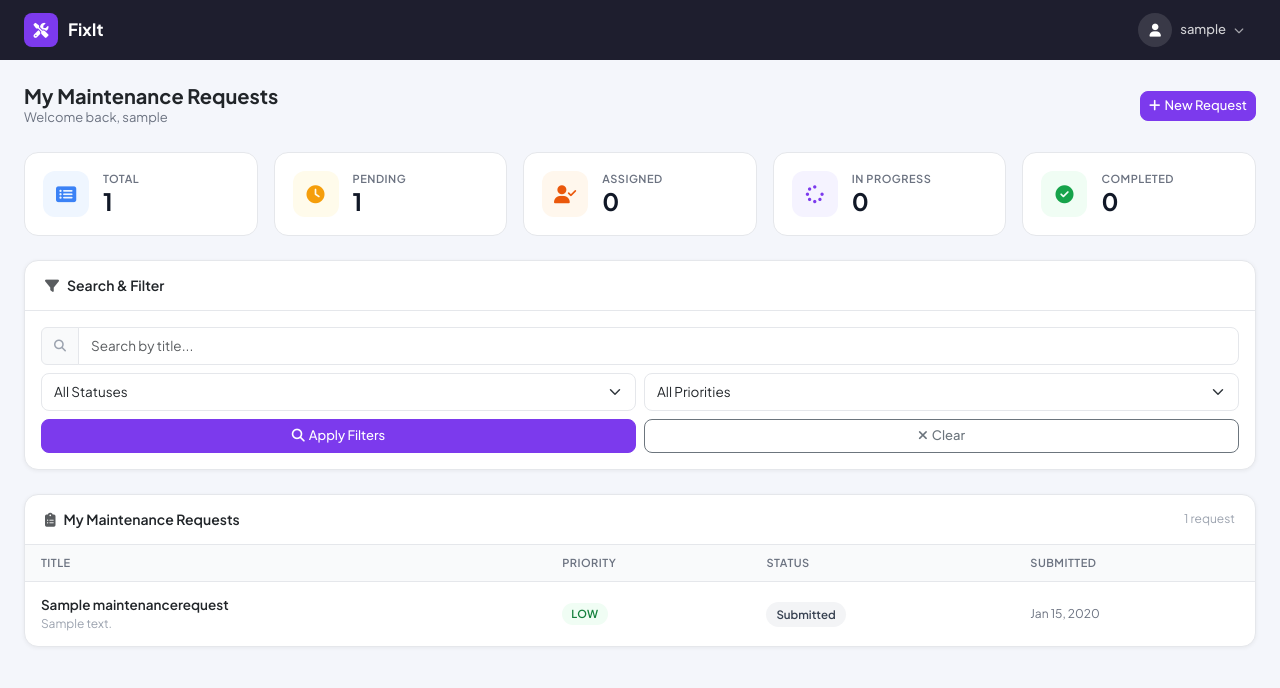
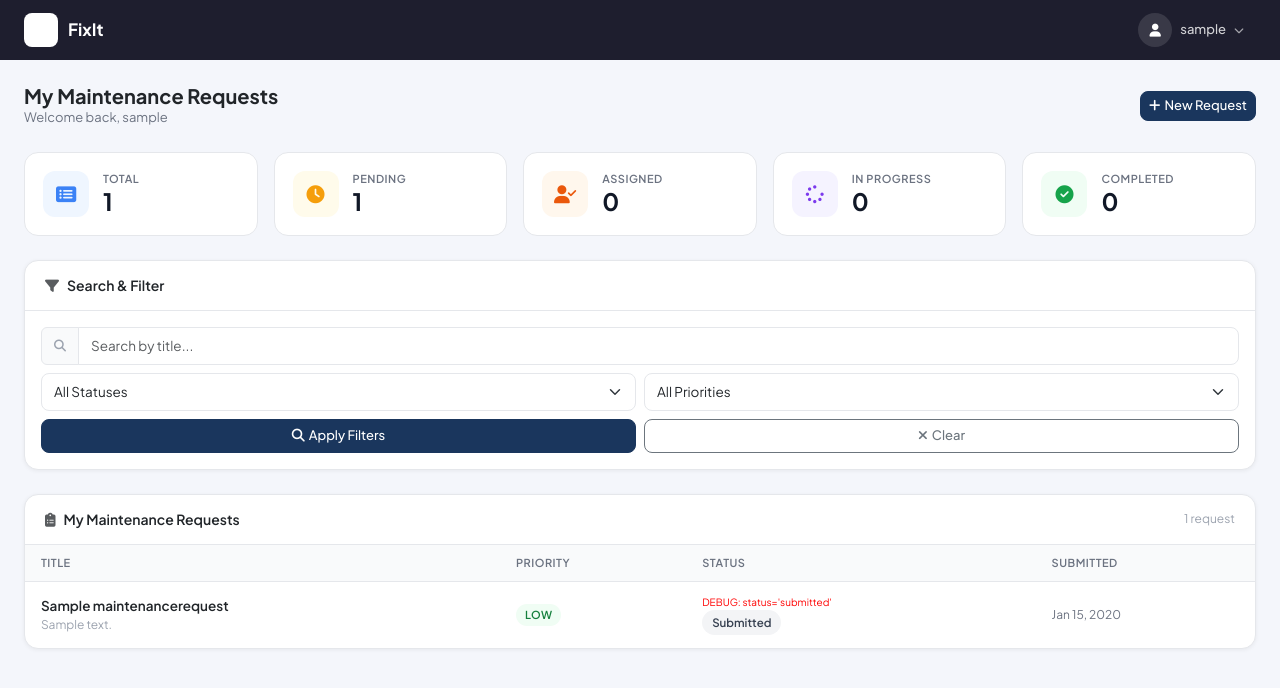
Before and after one commit to gimshaninethmini/apartment_maintainance_system, a Django app: page /dashboard/ in a window 1280 px wide. Shown: the top 688 px of the page. Run offline with Django 5.2, Linux system fonts and the light colour scheme; a user stored in the database is signed in; tables that the repository leaves empty hold one stand-in row (values such as "Sample post").

Commit message:
style: update tenant dashboard buttons to blue

```diff
--- a/templates/maintenance/tenant_dashboard.html
+++ b/templates/maintenance/tenant_dashboard.html
@@ -8,7 +8,7 @@
     <link href="https://cdnjs.cloudflare.com/ajax/libs/font-awesome/6.4.0/css/all.min.css" rel="stylesheet">
     <link href="https://fonts.googleapis.com/css2?family=Plus+Jakarta+Sans:wght@400;500;600;700&display=swap" rel="stylesheet">
     <style>
-        * { box-sizing: border-box; }
+                * { box-sizing: border-box; }
         body { font-family: 'Plus Jakarta Sans', sans-serif; background: #F4F6FB; margin: 0; }
 
         /* ── Navbar ── */
@@ -18,7 +18,7 @@
             justify-content: space-between; position: sticky; top: 0; z-index: 100;
         }
         .nav-brand { display: flex; align-items: center; gap: 10px; color: #fff; font-size: 17px; font-weight: 700; }
-        .nav-brand .brand-icon { width: 34px; height: 34px; background: #7C3AED; border-radius: 8px; display: flex; align-items: center; justify-content: center; font-size: 15px; }
+        .nav-brand .brand-icon { width: 34px; height: 34px; background: #fff; border-radius: 8px; display: flex; align-items: center; justify-content: center; font-size: 15px; }
         .nav-user { display: flex; align-items: center; gap: 10px; }
         .nav-avatar { width: 34px; height: 34px; border-radius: 50%; background: rgba(255,255,255,0.12); color: #fff; font-size: 13px; font-weight: 600; display: flex; align-items: center; justify-content: center; }
         .nav-username { color: rgba(255,255,255,0.8); font-size: 13px; font-weight: 500; }
@@ -71,16 +71,16 @@
 
         /* ── Forms ── */
         .form-control, .form-select { font-size:13.5px; border-radius:8px; border:1px solid #E5E7EB; padding:8px 12px; font-family: 'Plus Jakarta Sans', sans-serif; }
-        .form-control:focus, .form-select:focus { border-color:#7C3AED; box-shadow:0 0 0 3px rgba(124,58,237,0.10); outline:none; }
+        .form-control:focus, .form-select:focus { border-color:#1a365d; box-shadow:0 0 0 3px rgba(26,54,93,0.10); outline:none; }
 
         /* ── Buttons ── */
         .btn { font-size:13px; font-weight:500; border-radius:8px; font-family: 'Plus Jakarta Sans', sans-serif; }
-        .btn-primary { background:#7C3AED; border-color:#7C3AED; color:#fff; }
-        .btn-primary:hover { background:#6D28D9; border-color:#6D28D9; color:#fff; }
+        .btn-primary { background:#1a365d; border-color:#1a365d; color:#fff; }
+        .btn-primary:hover { background:#142c4a; border-color:#142c4a; color:#fff; }
 
         /* ── Pagination ── */
         .page-link { font-size:13px; color:#374151; border-color:#E5E7EB; border-radius:8px !important; margin:0 2px; }
-        .page-item.active .page-link { background:#7C3AED; border-color:#7C3AED; }
+        .page-item.active .page-link { background:#1a365d; border-color:#1a365d; }
 
         /* ── Empty State ── */
         .empty-state { text-align:center; padding:60px 20px; color:#9CA3AF; }
@@ -96,7 +96,7 @@
         .toast-close { background:none; border:none; color:#9CA3AF; cursor:pointer; margin-left:auto; font-size:12px; }
         @keyframes slideIn { from{opacity:0;transform:translateX(40px);} to{opacity:1;transform:translateX(0);} }
 
-         /* ── Dropdown Menu Styling) ── */
+        /* ── Dropdown Menu Styling ── */
         .dropdown-menu {
             border-radius: 12px !important;
             border: 1px solid #E5E7EB !important;
@@ -122,7 +122,7 @@
             color: #111827 !important;
         }
         .dropdown-item:hover i {
-            color: #7C3AED !important;
+            color: #1a365d !important;
         }
         .dropdown-item.text-danger {
             color: #DC2626 !important;
@@ -334,7 +334,10 @@
                             <div style="font-size:12px;color:#9CA3AF;">{{ request.description|truncatechars:50 }}</div>
                         </td>
                         <td><span class="priority-badge priority-{{ request.priority }}">{{ request.priority }}</span></td>
-                        <td><span class="status-badge status-{{ request.status }}">{{ request.get_status_display }}</span></td>
+                       <td>
+    <div style="font-size:10px; color:red;">DEBUG: status='{{ request.status }}'</div>
+    <span class="status-badge status-{{ request.status }}">{{ request.get_status_display }}</span>
+</td>
                         <td style="font-size:12px;color:#6B7280;">{{ request.created_at|date:"M d, Y" }}</td>
                     </tr>
                     {% endfor %}
```
